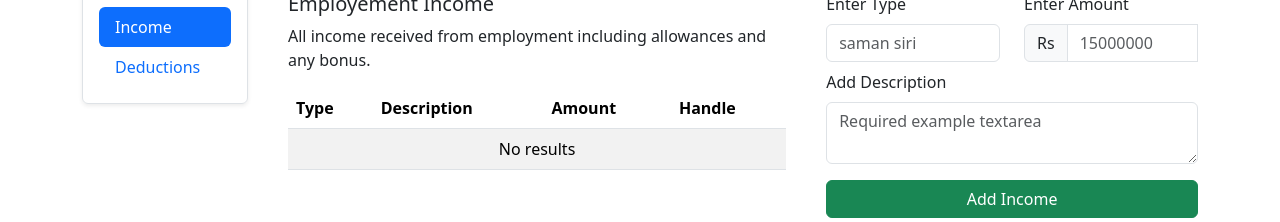
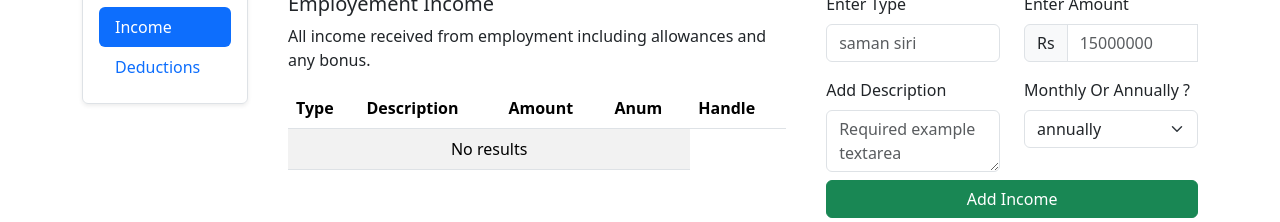
Before and after one commit to moshinsimplebooks/taxcal, a React (Vite) app: page /income/employee in a window 1280 px wide. Shown: the part 434-656 px from the top of the page. Built offline with nearby package versions, Linux system fonts and the light colour scheme.

Commit message:
anumAdded

```diff
--- a/src/components/navbar/MainNav.jsx
+++ b/src/components/navbar/MainNav.jsx
@@ -16,7 +16,6 @@ export default function MainNav() {
                 <h5 className='mb-3'>Choose Sources</h5>
                 <nav className="nav nav-pills flex-column">
                     <NavLink to={'income/'} className={`nav-link ${isActive ? 'active' : ''}`}>Income</NavLink>
-                    {/* <NavLink to={`income/${isActive?'employee':''}`} className={`nav-link ${isActive ? 'active' : ''}`}>Income</NavLink> */}
                     <NavLink to={'deduction/'} className="nav-link " >Deductions</NavLink>
                 </nav>
             </div>
--- a/src/pages/Income/Employee/EmpForm/EmpForm.jsx
+++ b/src/pages/Income/Employee/EmpForm/EmpForm.jsx
@@ -10,7 +10,7 @@ import { addTax } from '../../../../Features/Taxer/taxSlice'
 
 export default function EmpForm() {
     const dispatch = useDispatch()
-    const taxess = useSelector((state)=> state.taxes)
+    const taxess = useSelector((state) => state.taxes)
     const [tax, setTax] = useState('')
 
     const addTaxess = (taxItem) => {
@@ -24,14 +24,23 @@ export default function EmpForm() {
         type: '',
         amount: '',
         description: '',
+        anum: '',
     }
     const { values, handleChange, handleSubmit, errors, touched } = useFormik({
         initialValues: initValues,
         validationSchema: BuisnessYup.createBuisnessIncome,
         onSubmit: (values) => {
+
             try {
+                let amt = 0
+                if (values.anum == '12') {
+                    amt = parseFloat(values.amount * 12).toFixed(2)
+                } else if (values.anum == '1') {
+                    amt = parseFloat(values.amount).toFixed(2)
+                }
                 const taxWithId = {
                     ...values,
+                    amount: amt,
                     id: uuidv4(), // Add a unique ID to the tax entry
                 };
                 setTax(values)
@@ -76,8 +85,7 @@ export default function EmpForm() {
                             </div>
                         </div>
                     </div>
-                </div>
-                <div className="mb-3">
+                    <div className="col-6 mt-3">
                         <label htmlFor="validationTextarea" className="form-label">Add Description</label>
                         <textarea
                             value={values.description}
@@ -91,6 +99,21 @@ export default function EmpForm() {
                             {errors.description}
                         </div>
                     </div>
+                    <div className="col-6 mt-3">
+                        <label htmlFor="validationAnum" className="form-label">Monthly Or Annually ?</label>
+                        <select
+                            id='validationAnum'
+                            name='anum'
+                            value={values.anum}
+                            onChange={handleChange}
+                            class="form-select"
+                        >
+                            <option selected value="1">annually</option>
+                            <option value="12">monthly</option>
+                        </select>
+                    </div>
+                </div>
+
                 <div className="row mb-1">
                     <div className="col-12">
                         <button type='submit' className='btn btn-success w-100'>Add Income</button>
--- a/src/pages/Income/Employee/EmpIncList/EmpIncList.jsx
+++ b/src/pages/Income/Employee/EmpIncList/EmpIncList.jsx
@@ -31,6 +31,7 @@ export default function EmpIncList() {
                                         <th scope="col">Type</th>
                                         <th scope="col">Description</th>
                                         <th scope="col">Amount</th>
+                                        <th scope="col">Anum</th>
                                         <th scope="col">Handle</th>
                                     </tr>
                                 </thead>
@@ -38,10 +39,12 @@ export default function EmpIncList() {
                                     {
                                         taxess.length > 0 ? (
                                             taxess.map((tax) => (
-                                                <tr > {/* Assuming there's an 'id' property for uniqueness */}
+                                                <tr >
                                                     <td>{tax.type}</td>
                                                     <td>{tax.description}</td>
                                                     <td>Rs {parseFloat(tax.amount).toFixed(2)}</td>
+                                                    {/* <td>{tax.anum=='12'?parseFloat(tax.amount*12).toFixed(2):parseFloat(tax.amount).toFixed(2)}</td> */}
+                                                    <td>{tax.anum=='12'?'Monthly':'Yearly'}</td>
                                                     <td className='text-center' style={{cursor:'pointer'}}>
                                                         <i onClick={() => {
                                                             handleDeletes(tax.id)
```
Lines whose indentation alone changed are shown as unchanged.
